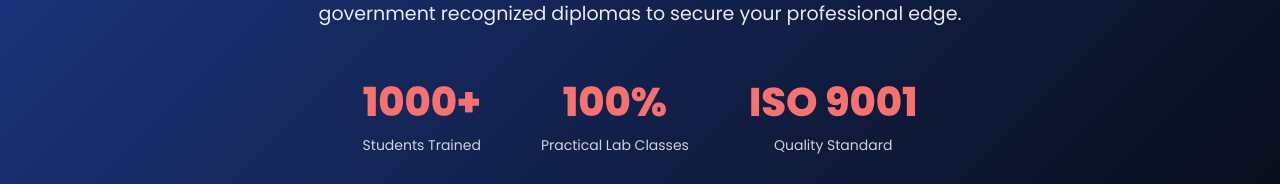
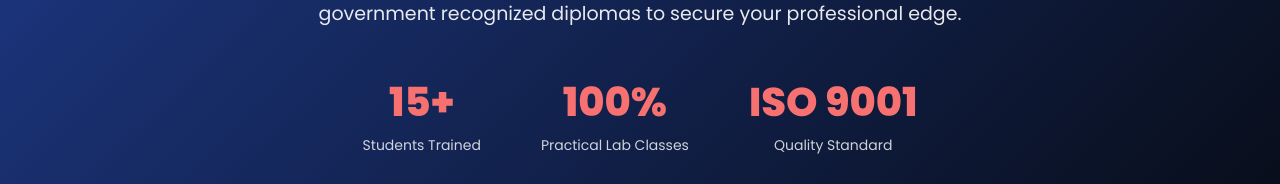
Before and after one commit to Gyanam1/gyanam-academy, a plain HTML site: page index.html in a window 1280 px wide. Shown: the part 385-569 px from the top of the page. Drawn offline with Linux system fonts and the light colour scheme.

Commit message:
Update index.html

```diff
--- a/index.html
+++ b/index.html
@@ -365,7 +365,7 @@
             <p>Providing high-tier technical skills, modern lab infrastructures, and career-oriented government recognized diplomas to secure your professional edge.</p>
             <div class="hero-stats">
                 <div class="stat-item">
-                    <h3>1000+</h3>
+                    <h3>15+</h3>
                     <p>Students Trained</p>
                 </div>
                 <div class="stat-item">
```
